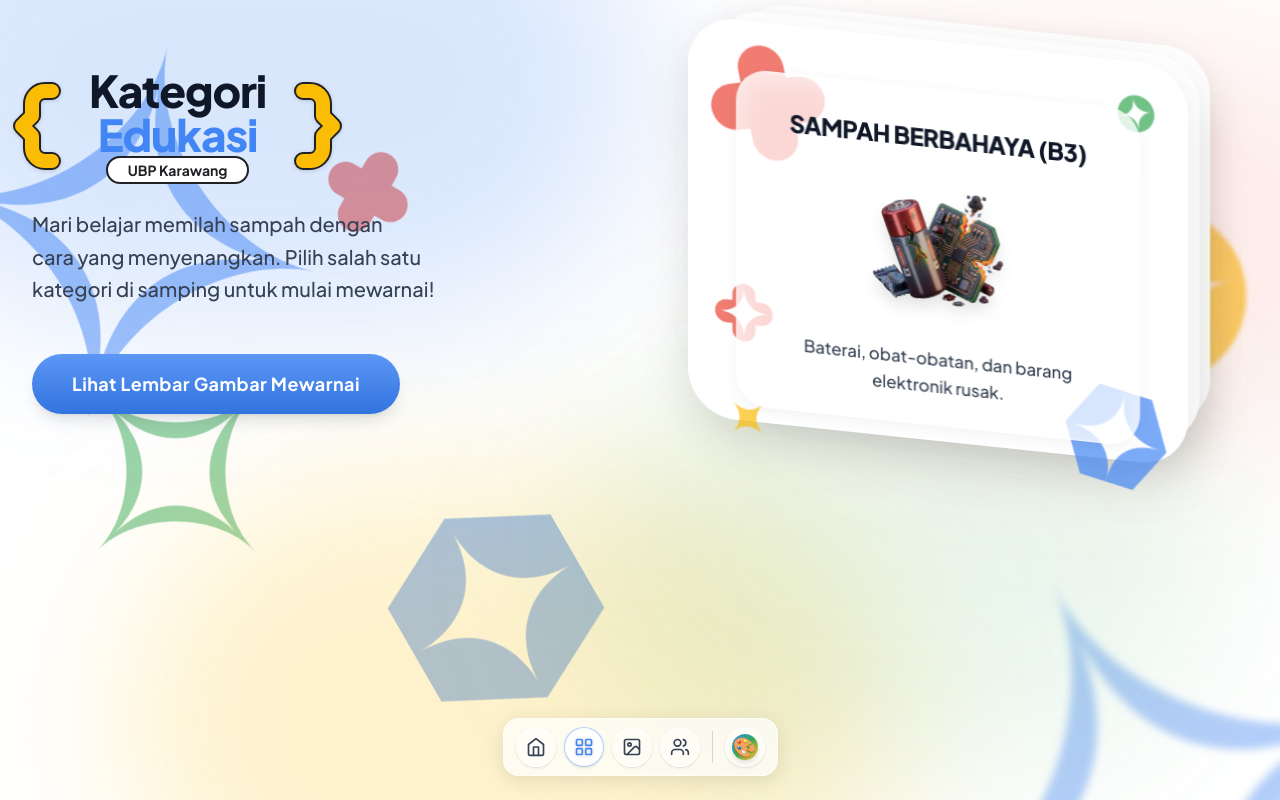
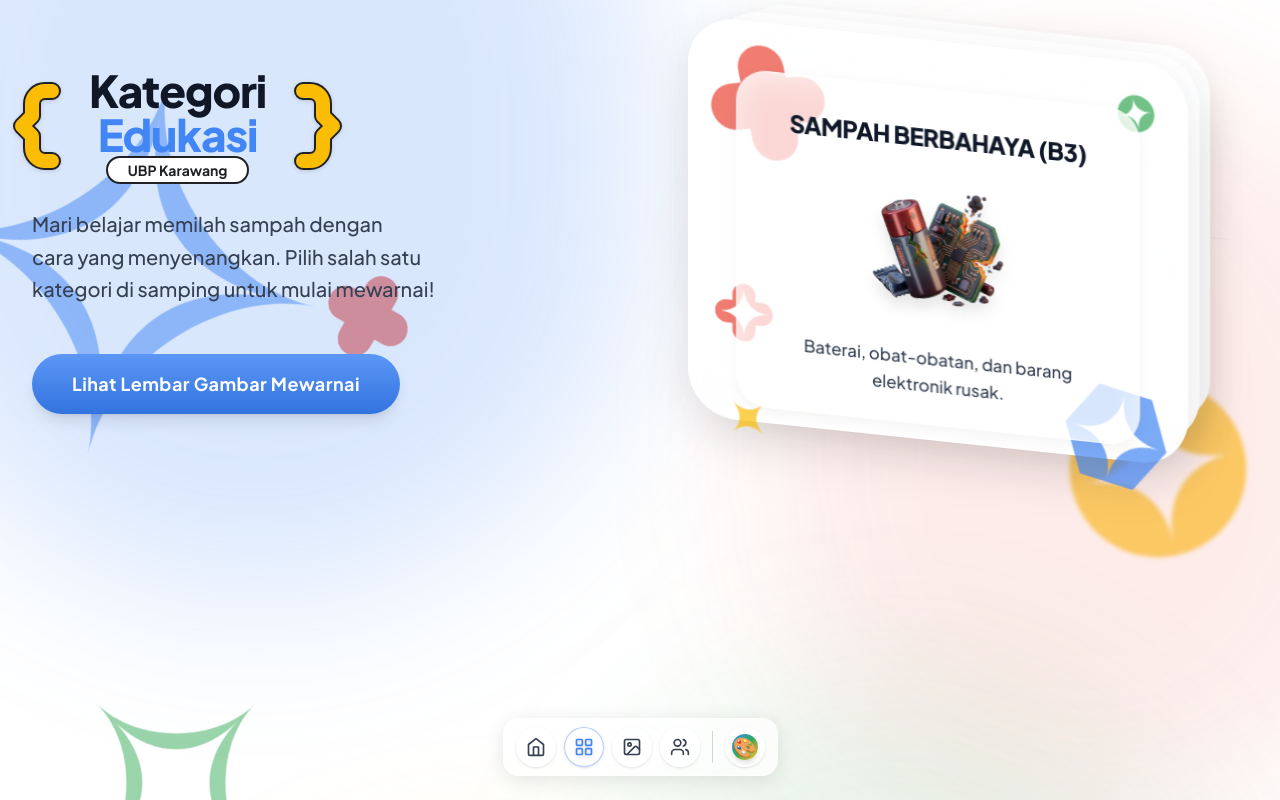
Before and after one commit to iqbalgsr46/Web-Proker-KKN-UBP-2026, a Next.js app: page /kategori in a window 1280 px wide. Shown: the top 800 px of the page. Built offline with nearby package versions, Linux system fonts and the light colour scheme.

Commit message:
fix(kategori): resolve blank screen due to fixed background z-index covering content

```diff
--- a/src/app/kategori/page.tsx
+++ b/src/app/kategori/page.tsx
@@ -52,10 +52,10 @@ const categories = [
 
 export default function KategoriPage() {
   return (
-    <main className="min-h-[100dvh] bg-transparent relative flex flex-col items-center justify-start overflow-x-hidden w-full">
+    <main className="min-h-[100dvh] bg-transparent relative flex flex-col items-center justify-start w-full">
 
       {/* Latar Belakang Warna-Warni ala Tailwind CSS (Mesh Gradient) */}
-      <div className="fixed inset-0 -z-10 pointer-events-none bg-white">
+      <div className="absolute inset-0 -z-10 pointer-events-none bg-white overflow-hidden">
 
         {/* 7 Abstract Blobs Scattered in Background */}
         <AbstractBlob type="gemini-spark" color="blue" className="absolute top-[5%] left-[-5%] w-64 md:w-96 h-64 md:h-96 opacity-50 rotate-12 pointer-events-none transform-gpu" />
```
